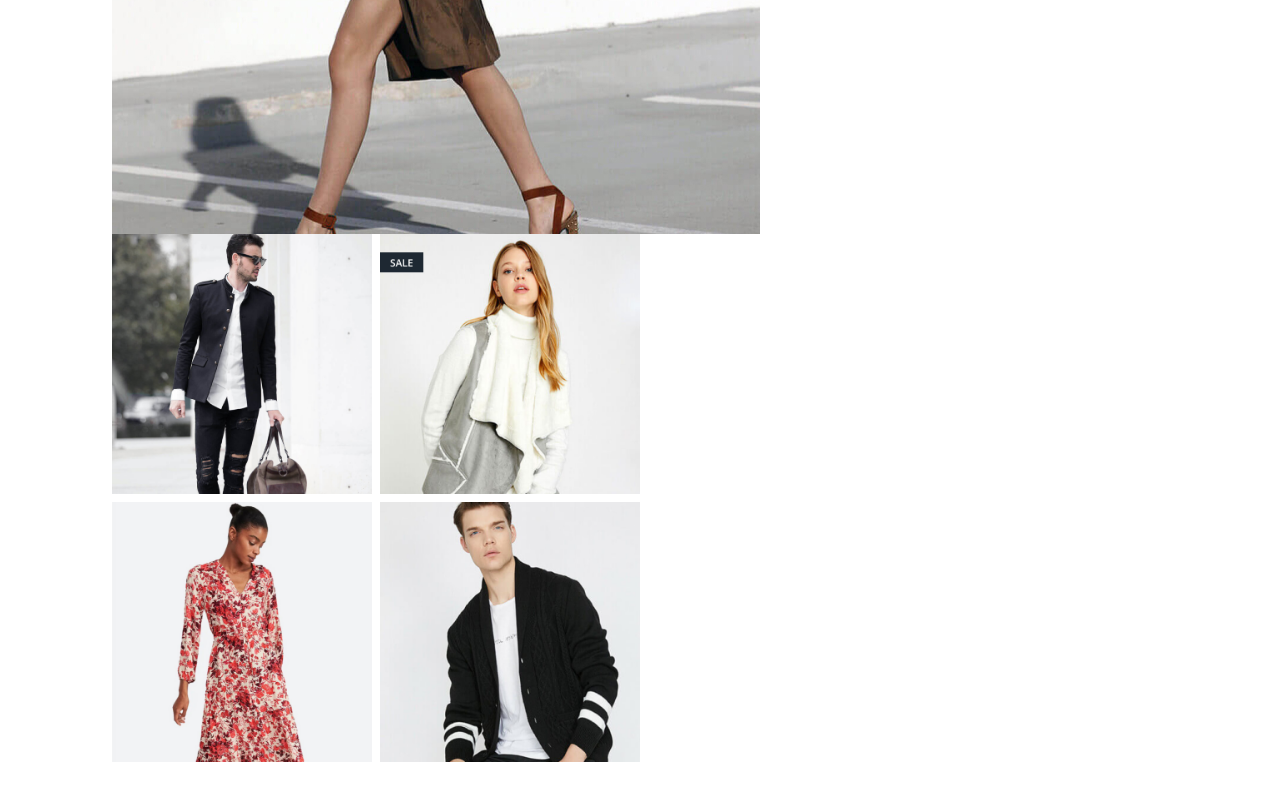
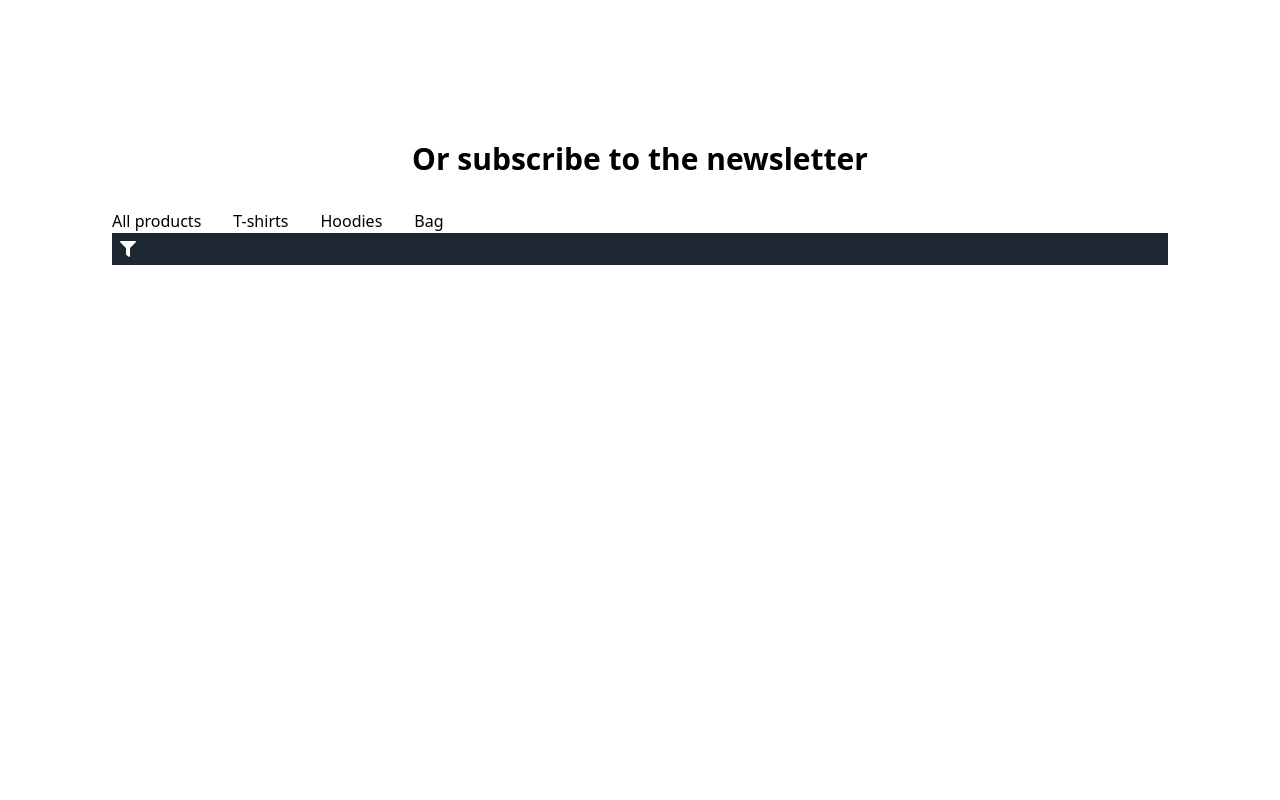
Before and after one commit to Hasan959/React-Ecommerce-Website-1, a React (Vite) app: page / in a window 1280 px wide. Shown: the part 1669-2469 px from the top of the page. After the commit the page ends 1982 px from the top, so only its background shows below. Built offline with nearby package versions, Linux system fonts and the light colour scheme.

Commit message:
six commit

```diff
--- a/src/components/Navbar.jsx
+++ b/src/components/Navbar.jsx
@@ -28,13 +28,15 @@ const Navbar = () => {
         <FaSearch className='text-blue-500 w-5 h-5 cursor-pointer hidden md:block' />
 
         {/* logo */}
-        <a href="/"> <img src={logo} alt="" /> </a>
+        <a href="/"> <img src={logo} alt=""  /> </a>
 
         {/* account and shopping btn */}
          <div className='text-lg text-red-600 sm:flex items-center gap-4 hidden'>
            <a href="/" className='flex items-center gap-2'> <FaUser /> Account </a>
            <a href="/" className='flex items-center gap-2'> <FaShoppingBag /> Shooping </a>
          </div>
+
+
 
 
          {/* navbar for sm device   */}
@@ -68,7 +70,7 @@ const Navbar = () => {
       </div>
 
       {/* only mobile menu items */}
-      <div >
+      <div>
         <ul className={`bg-black text-white px-4 py-2 rounded ${isMenuOpen ? "" :  "hidden"}`}>
           {
             navItems.map(({title, path})=> (
--- a/src/index.css
+++ b/src/index.css
@@ -12,3 +12,7 @@
 
 
 }
+
+.title {
+    @apply text-3xl font-semibold capitalize text-center my-8;
+}
--- a/src/pages/home/Catagory.jsx
+++ b/src/pages/home/Catagory.jsx
@@ -26,22 +26,22 @@ const Catagory = () => {
         </div>
 
          {/* catagory grid */}
-         <div className='mt-8'>
+         <div className='mt-8 flex flex-col md:flex-row items-center gap-4'>
 
           <div className='font-semibold uppercase md:rotate-90 text-center bg-black text-white md:p-1.5 p-2 rounded-sm inline-flex'>
           <p>Explore new and popular styles</p>
          </div>
          <div>
-          <Link to="/"> <img src="/image/image-1.png" alt="" /> </Link>
+          <Link to="/"> <img src="/image/image-1.png" alt="" className='w-full hover:scale-105 transition-all duration-200' /> </Link>
          </div>
 
          <div className='md:w-1/2'>
           <div className='grid grid-cols-2 gap-2 '>
 
-            <Link to="/"><img src="/image/image-2.png" alt="" /> </Link>
-            <Link to="/"><img src="/image/image-3.png" alt="" /></Link>
-            <Link to="/"><img src="/image/image-4.png" alt="" /></Link>
-            <Link to="/"><img src="/image/image-5.png" alt="" /></Link>
+            <Link to="/"><img src="/image/image-2.png" alt="" className='w-full hover:scale-105 transition-all duration-200' /> </Link>
+            <Link to="/"><img src="/image/image-3.png" alt=""  className='w-full hover:scale-105 transition-all duration-200'  /></Link>
+            <Link to="/"><img src="/image/image-4.png" alt=""  className='w-full hover:scale-105 transition-all duration-200' /></Link>
+            <Link to="/"><img src="/image/image-5.png" alt=""  className='w-full hover:scale-105 transition-all duration-200' /></Link>
 
           </div>
          </div>
--- a/src/pages/home/Home.jsx
+++ b/src/pages/home/Home.jsx
@@ -1,12 +1,15 @@
 import React from 'react'
 import Banner from './Banner'
 import Catagory from './Catagory'
+import Products from './Products'
 
 const Home = () => {
   return (
     <div>
       <Banner/>
       <Catagory/>
+      <Products/>
+
     </div>
   )
 }
--- /dev/null
+++ b/src/pages/home/Products.jsx
@@ -0,0 +1,30 @@
+import React from 'react'
+import { FaFilter } from 'react-icons/fa'
+
+const Products = () => {
+  return (
+    <div className='max-w-screen-3xl container mx-auto xl:px-28 px-4 mb-12'>
+      <h2 className='text-3xl font-semibold text-center my-8'> Or subscribe to the newsletter </h2>
+      {/* product cards */}
+      <div>
+        {/* all btn */}
+        <div className='flex flex-row justify-start md:items-center md:gap-8 '>
+            <button>All products</button>
+            <button>T-shirts</button>
+            <button>Hoodies</button>
+            <button>Bag</button>
+        </div>
+
+        {/* sorting options */}
+        <div>
+            <div className='bg-black p-2'>
+                <FaFilter className='text-white h-4 w-4'/>
+            </div>
+
+        </div>
+      </div>
+    </div>
+  )
+}
+
+export default Products
```
